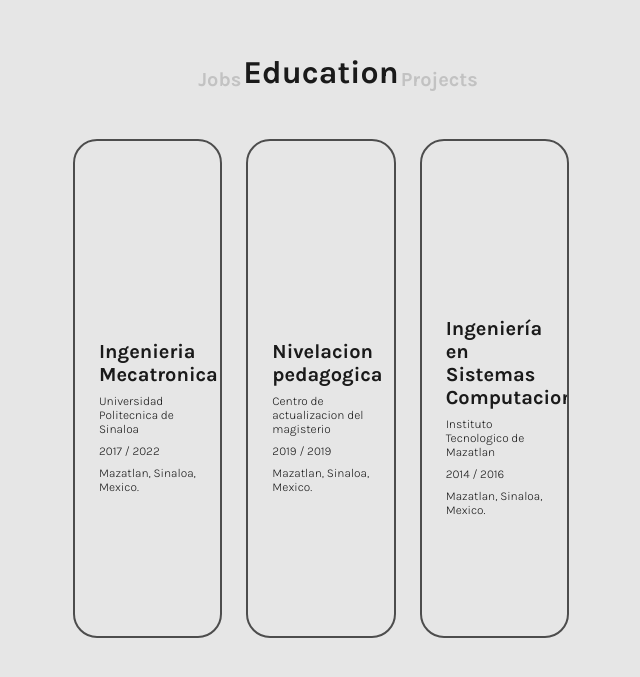
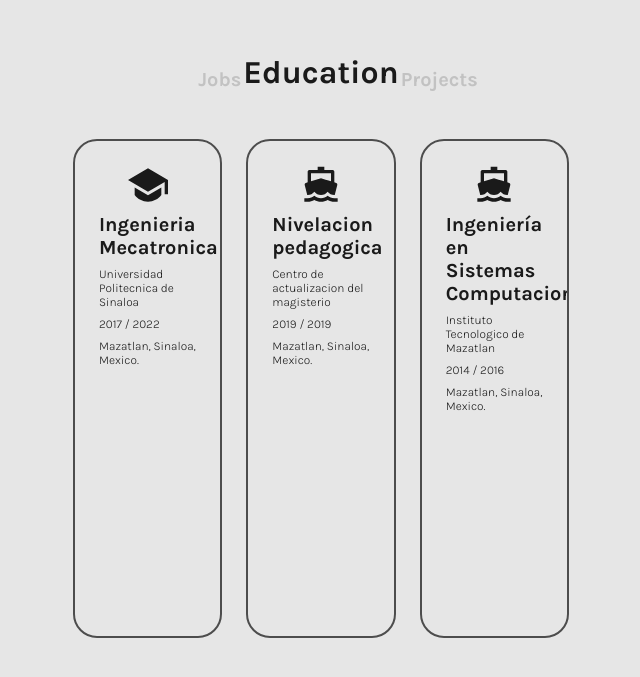
Before and after one commit to AlanKenet/react-portfolio, a React (Vite) app: page / in a window 1280 px wide. Shown: the part 1558-2235 px from the top of the page, without its empty margins (319-959 px from the left). Built offline with nearby package versions, Linux system fonts and the light colour scheme.

Commit message:
Current state of ExperienceCard. Not finished yet.

```diff
--- a/src/pages/experience/styles/ExperienceCard.css
+++ b/src/pages/experience/styles/ExperienceCard.css
@@ -9,7 +9,7 @@
     font-size: 1rem;
 }
 
-.experience-card div{
+.experience-card div:not(.iconicon){
     display: flex;
     flex-direction: column;
     justify-content: space-between;
@@ -34,7 +34,6 @@
 
 .iconicon{
     align-self: center;
-    font-size: 3rem;
 }
 
 .experience-card header span{
@@ -67,6 +66,6 @@
     object-fit: cover;
 }
 
-div .education-card{
+.experience-card div:not(.iconicon):has(.education-card){
     justify-content: center;
 }
```
